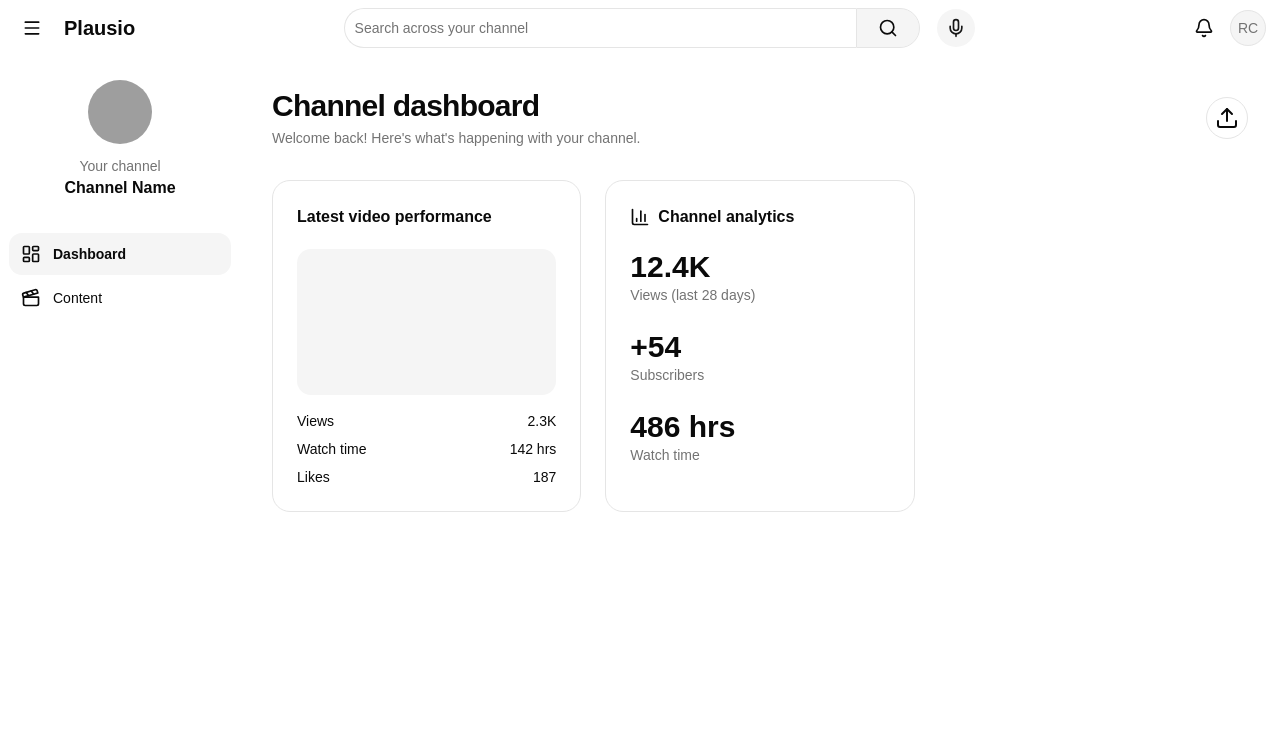
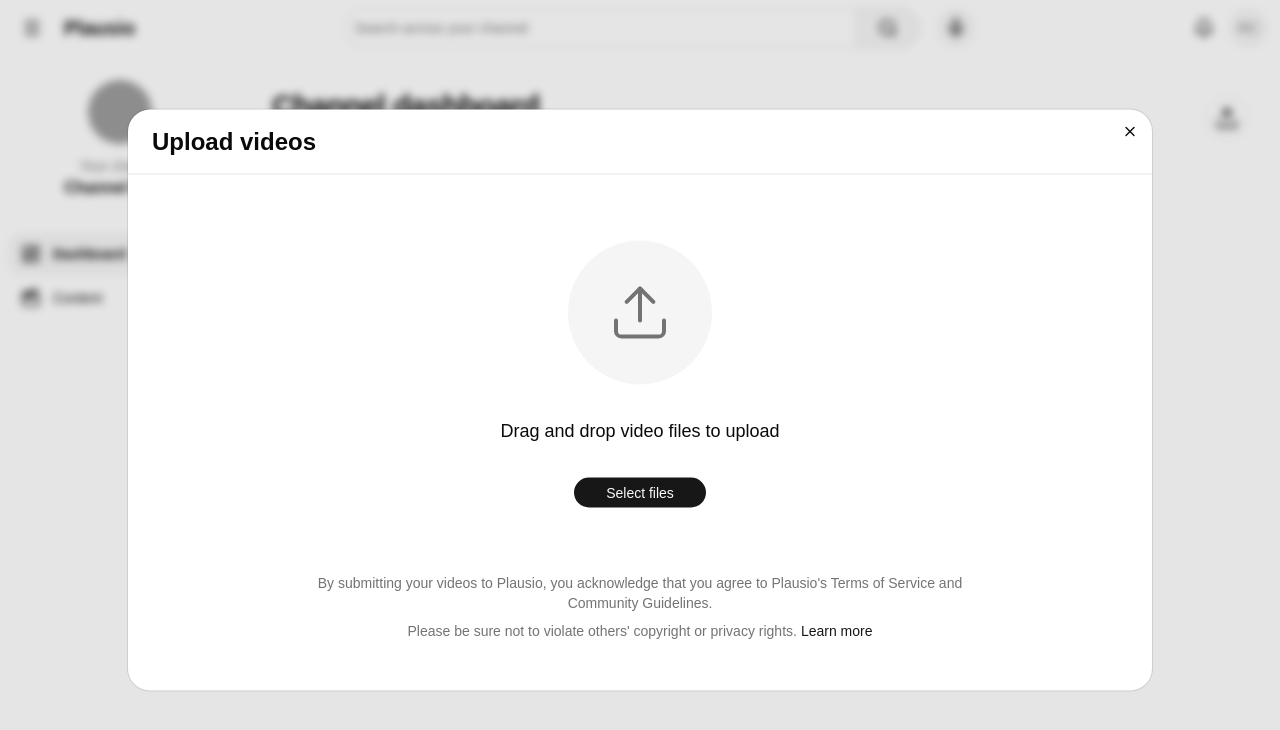
Before and after one commit to rajeshrc12/plausio, a React (Vite) app in the folder apps/web/: page /studio in a window 1280 px wide. Both pictures are taken after a click on the button 1227 px from the left and 118 px from the top of the page. Shown: the top 730 px of the page. Built offline with nearby package versions, Linux system fonts and the light colour scheme; grey boxes are pictures that could not be loaded.

Commit message:
web: upload video component added

```diff
--- a/apps/web/package.json
+++ b/apps/web/package.json
@@ -18,6 +18,7 @@
     "lucide-react": "^1.22.0",
     "react": "^19.2.6",
     "react-dom": "^19.2.6",
+    "react-dropzone": "^15.0.0",
     "react-router": "^8.0.1"
   },
   "devDependencies": {
--- a/apps/web/src/routes/studio/dashboard.tsx
+++ b/apps/web/src/routes/studio/dashboard.tsx
@@ -1,4 +1,5 @@
-import { BarChart3, UploadIcon } from "lucide-react"
+import { BarChart3 } from "lucide-react"
+import UploadVideo from "@/routes/studio/upload-video"
 
 const Dashboard = () => {
   return (
@@ -14,9 +15,7 @@ const Dashboard = () => {
               Welcome back! Here's what's happening with your channel.
             </p>
           </div>
-          <button className="rounded-full border p-2">
-            <UploadIcon className="size-6" />
-          </button>
+          <UploadVideo />
         </div>
 
         {/* Top Cards */}
--- /dev/null
+++ b/apps/web/src/routes/studio/upload-video.tsx
@@ -0,0 +1,92 @@
+import {
+  Dialog,
+  DialogContent,
+  DialogHeader,
+  DialogTitle,
+  DialogTrigger,
+} from "@workspace/ui/components/dialog"
+import { Button } from "@workspace/ui/components/button"
+import { Upload, UploadIcon } from "lucide-react"
+import { useDropzone } from "react-dropzone"
+
+const UploadVideo = () => {
+  const { getRootProps, getInputProps, open, isDragActive } = useDropzone({
+    accept: {
+      "video/*": [],
+    },
+    multiple: true,
+    noClick: true,
+    noKeyboard: true,
+    onDrop: (acceptedFiles) => {
+      console.log(acceptedFiles)
+      // Upload your files here
+    },
+  })
+
+  return (
+    <Dialog>
+      <DialogTrigger asChild>
+        <button className="rounded-full border p-2 transition hover:bg-accent">
+          <UploadIcon className="size-6" />
+        </button>
+      </DialogTrigger>
+
+      <DialogContent className="max-w-5xl! overflow-hidden rounded-3xl p-0">
+        <DialogHeader className="border-b px-6 py-4">
+          <DialogTitle className="text-2xl font-semibold">
+            Upload videos
+          </DialogTitle>
+        </DialogHeader>
+
+        <div
+          {...getRootProps()}
+          className={`flex h-125 flex-col items-center justify-center px-8 transition-colors ${
+            isDragActive ? "bg-muted/40" : ""
+          }`}
+        >
+          <input {...getInputProps()} />
+
+          <div className="flex h-36 w-36 items-center justify-center rounded-full bg-muted">
+            <Upload
+              className="size-16 text-muted-foreground"
+              strokeWidth={1.5}
+            />
+          </div>
+
+          <p className="mt-8 text-lg">
+            {isDragActive
+              ? "Drop your videos here"
+              : "Drag and drop video files to upload"}
+          </p>
+
+          <Button
+            type="button"
+            className="mt-8 rounded-full px-8"
+            onClick={open}
+          >
+            Select files
+          </Button>
+
+          <div className="mt-16 max-w-2xl text-center text-sm text-muted-foreground">
+            <p>
+              By submitting your videos to Plausio, you acknowledge that you
+              agree to Plausio's Terms of Service and Community Guidelines.
+            </p>
+
+            <p className="mt-2">
+              Please be sure not to violate others' copyright or privacy rights.
+              <button
+                type="button"
+                className="ml-1 text-primary hover:underline"
+              >
+                Learn more
+              </button>
+            </p>
+          </div>
+        </div>
+      </DialogContent>
+    </Dialog>
+  )
+}
+
+export default UploadVideo
--- /dev/null
+++ b/packages/ui/src/components/dialog.tsx
@@ -0,0 +1,166 @@
+import * as React from "react"
+import { Dialog as DialogPrimitive } from "radix-ui"
+
+import { cn } from "@workspace/ui/lib/utils"
+import { Button } from "@workspace/ui/components/button"
+import { XIcon } from "lucide-react"
+
+function Dialog({
+  ...props
+}: React.ComponentProps<typeof DialogPrimitive.Root>) {
+  return <DialogPrimitive.Root data-slot="dialog" {...props} />
+}
+
+function DialogTrigger({
+  ...props
+}: React.ComponentProps<typeof DialogPrimitive.Trigger>) {
+  return <DialogPrimitive.Trigger data-slot="dialog-trigger" {...props} />
+}
+
+function DialogPortal({
+  ...props
+}: React.ComponentProps<typeof DialogPrimitive.Portal>) {
+  return <DialogPrimitive.Portal data-slot="dialog-portal" {...props} />
+}
+
+function DialogClose({
+  ...props
+}: React.ComponentProps<typeof DialogPrimitive.Close>) {
+  return <DialogPrimitive.Close data-slot="dialog-close" {...props} />
+}
+
+function DialogOverlay({
+  className,
+  ...props
+}: React.ComponentProps<typeof DialogPrimitive.Overlay>) {
+  return (
+    <DialogPrimitive.Overlay
+      data-slot="dialog-overlay"
+      className={cn(
+        "fixed inset-0 isolate z-50 bg-black/10 duration-100 supports-backdrop-filter:backdrop-blur-xs data-open:animate-in data-open:fade-in-0 data-closed:animate-out data-closed:fade-out-0",
+        className
+      )}
+      {...props}
+    />
+  )
+}
+
+function DialogContent({
+  className,
+  children,
+  showCloseButton = true,
+  ...props
+}: React.ComponentProps<typeof DialogPrimitive.Content> & {
+  showCloseButton?: boolean
+}) {
+  return (
+    <DialogPortal>
+      <DialogOverlay />
+      <DialogPrimitive.Content
+        data-slot="dialog-content"
+        className={cn(
+          "fixed top-1/2 left-1/2 z-50 grid w-full max-w-[calc(100%-2rem)] -translate-x-1/2 -translate-y-1/2 gap-4 rounded-xl bg-popover p-4 text-sm text-popover-foreground ring-1 ring-foreground/10 duration-100 outline-none sm:max-w-sm data-open:animate-in data-open:fade-in-0 data-open:zoom-in-95 data-closed:animate-out data-closed:fade-out-0 data-closed:zoom-out-95",
+          className
+        )}
+        {...props}
+      >
+        {children}
+        {showCloseButton && (
+          <DialogPrimitive.Close data-slot="dialog-close" asChild>
+            <Button
+              variant="ghost"
+              className="absolute top-2 right-2"
+              size="icon-sm"
+            >
+              <XIcon
+              />
+              <span className="sr-only">Close</span>
+            </Button>
+          </DialogPrimitive.Close>
+        )}
+      </DialogPrimitive.Content>
+    </DialogPortal>
+  )
+}
+
+function DialogHeader({ className, ...props }: React.ComponentProps<"div">) {
+  return (
+    <div
+      data-slot="dialog-header"
+      className={cn("flex flex-col gap-2", className)}
+      {...props}
+    />
+  )
+}
+
+function DialogFooter({
+  className,
+  showCloseButton = false,
+  children,
+  ...props
+}: React.ComponentProps<"div"> & {
+  showCloseButton?: boolean
+}) {
+  return (
+    <div
+      data-slot="dialog-footer"
+      className={cn(
+        "-mx-4 -mb-4 flex flex-col-reverse gap-2 rounded-b-xl border-t bg-muted/50 p-4 sm:flex-row sm:justify-end",
+        className
+      )}
+      {...props}
+    >
+      {children}
+      {showCloseButton && (
+        <DialogPrimitive.Close asChild>
+          <Button variant="outline">Close</Button>
+        </DialogPrimitive.Close>
+      )}
+    </div>
+  )
+}
+
+function DialogTitle({
+  className,
+  ...props
+}: React.ComponentProps<typeof DialogPrimitive.Title>) {
+  return (
+    <DialogPrimitive.Title
+      data-slot="dialog-title"
+      className={cn(
+        "font-heading text-base leading-none font-medium",
+        className
+      )}
+      {...props}
+    />
+  )
+}
+
+function DialogDescription({
+  className,
+  ...props
+}: React.ComponentProps<typeof DialogPrimitive.Description>) {
+  return (
+    <DialogPrimitive.Description
+      data-slot="dialog-description"
+      className={cn(
+        "text-sm text-muted-foreground *:[a]:underline *:[a]:underline-offset-3 *:[a]:hover:text-foreground",
+        className
+      )}
+      {...props}
+    />
+  )
+}
+
+export {
+  Dialog,
+  DialogClose,
+  DialogContent,
+  DialogDescription,
+  DialogFooter,
+  DialogHeader,
+  DialogOverlay,
+  DialogPortal,
+  DialogTitle,
+  DialogTrigger,
+}
```
Also changed, not shown: 1 other file (tests, documents, lock files or other folders).
